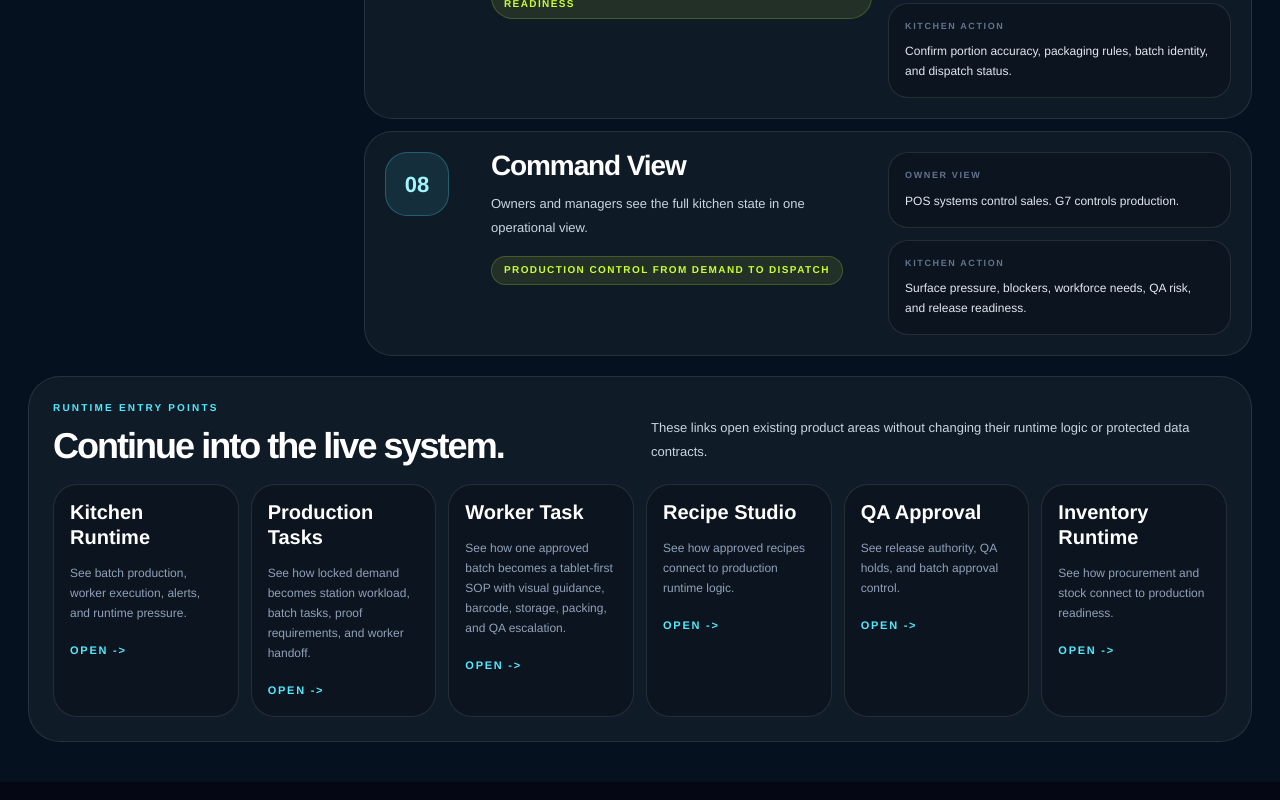
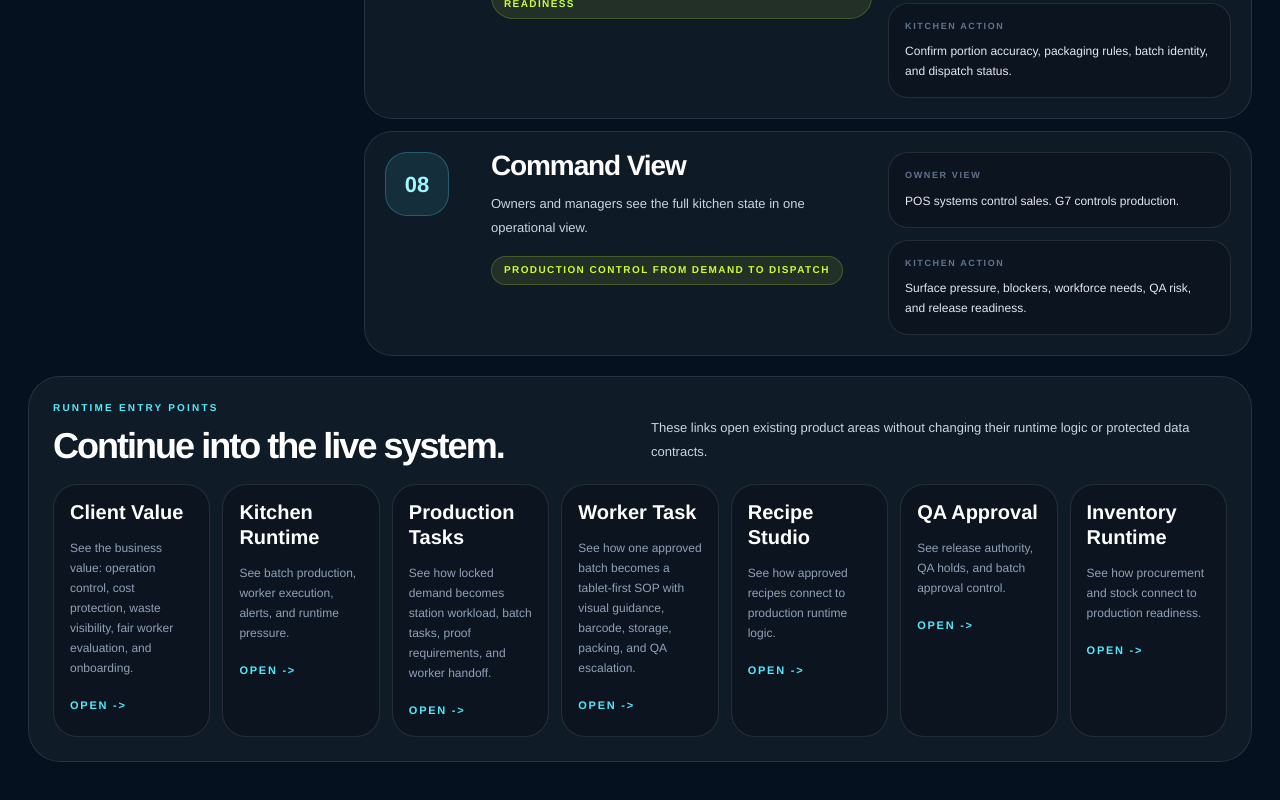
Before and after one commit to ammsofia11-wq/g7-mvpos, a Next.js app: page /demo-sale in a window 1280 px wide. Shown: the part 2354-3154 px from the top of the page. Built offline with nearby package versions, Linux system fonts and the light colour scheme.

Commit message:
Add client value entry to demo journey

```diff
--- a/app/demo-sale/page.tsx
+++ b/app/demo-sale/page.tsx
@@ -95,6 +95,11 @@ const proofStats = [
 ]
 
 const commandCards = [
+  {
+    title: "Client Value",
+    href: "/client-value",
+    note: "See the business value: operation control, cost protection, waste visibility, fair worker evaluation, and onboarding.",
+  },
   {
     title: "Kitchen Runtime",
     href: "/kitchen",
@@ -316,7 +321,7 @@ export default function DemoSalePage() {
             </p>
           </div>
 
-          <div className="mt-5 grid gap-3 md:grid-cols-2 xl:grid-cols-6">
+          <div className="mt-5 grid gap-3 md:grid-cols-2 xl:grid-cols-7">
             {commandCards.map((card) => (
               <Link
                 key={card.title}
```
